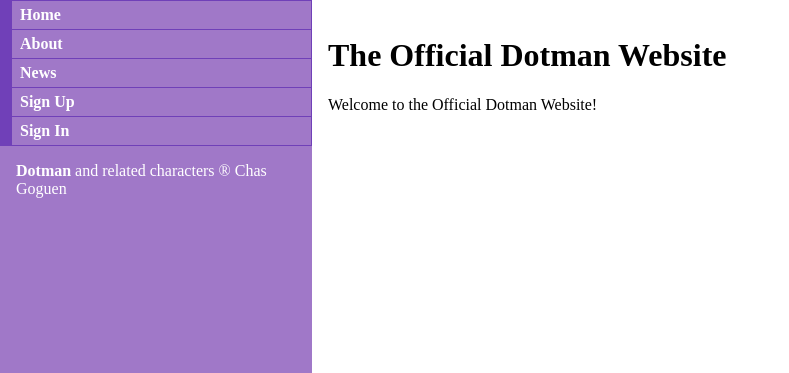
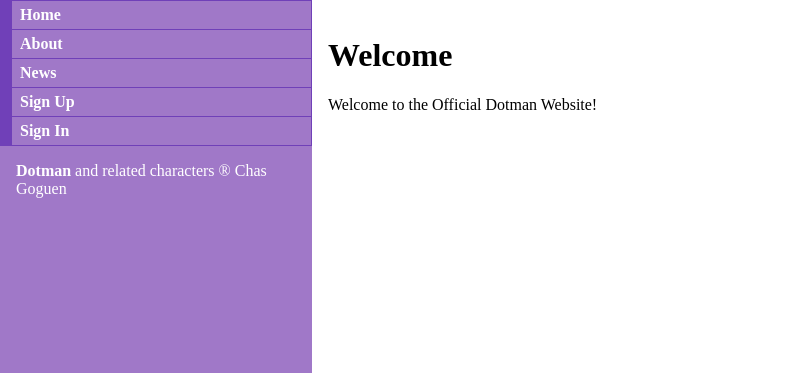
Before and after one commit to evanepio/dotmanca, a Django app: page / in a window 1280 px wide. Shown: the part 47-420 px from the top of the page, without its empty margins (0-789 px from the left). Run offline with Django 3.2, Linux system fonts and the light colour scheme; data that the repository does not hold is empty.

Commit message:
Change header on main page

```diff
--- a/main/templates/main/home.html
+++ b/main/templates/main/home.html
@@ -2,7 +2,7 @@
 {% load markup_tags %}
 
 {% block content %}
-    <h1>The Official Dotman Website</h1>
+    <h1>Welcome</h1>
     <p>Welcome to the Official Dotman Website!</p>
 
     {% if news_articles %}
```
